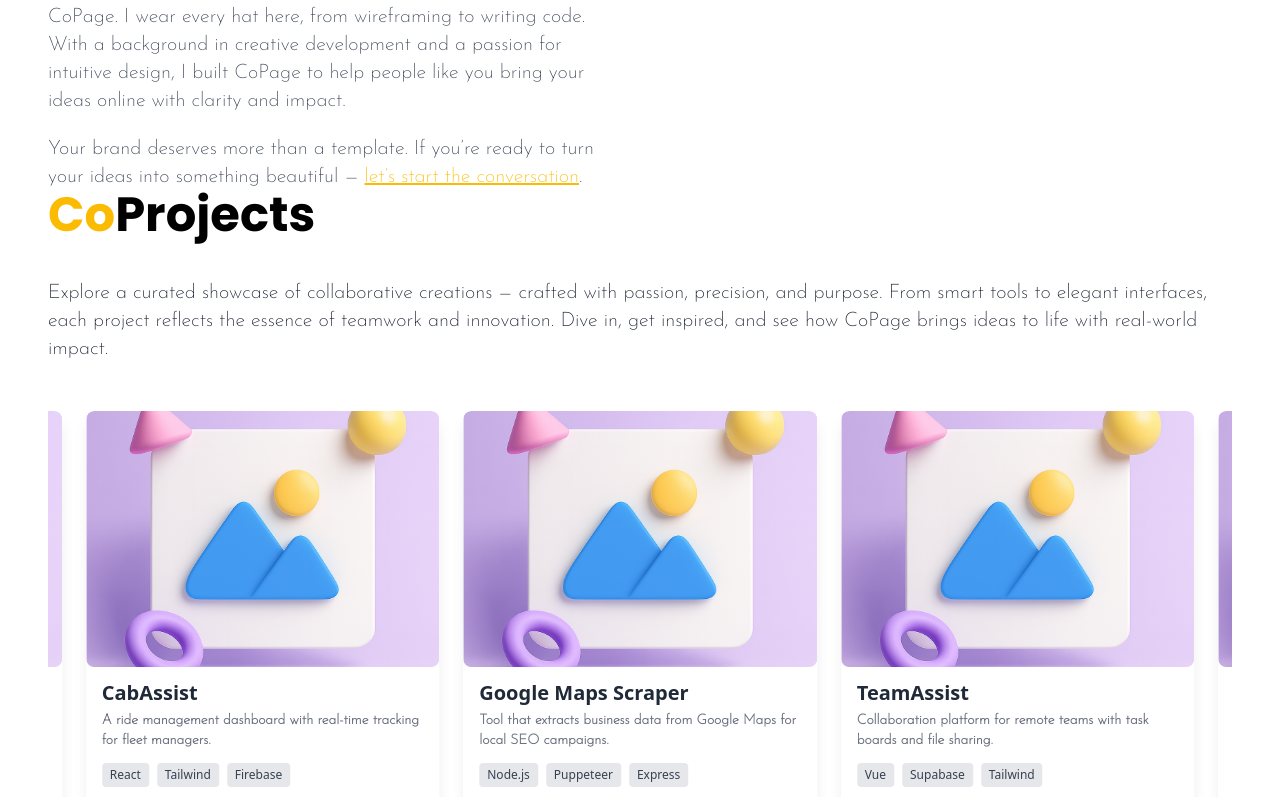
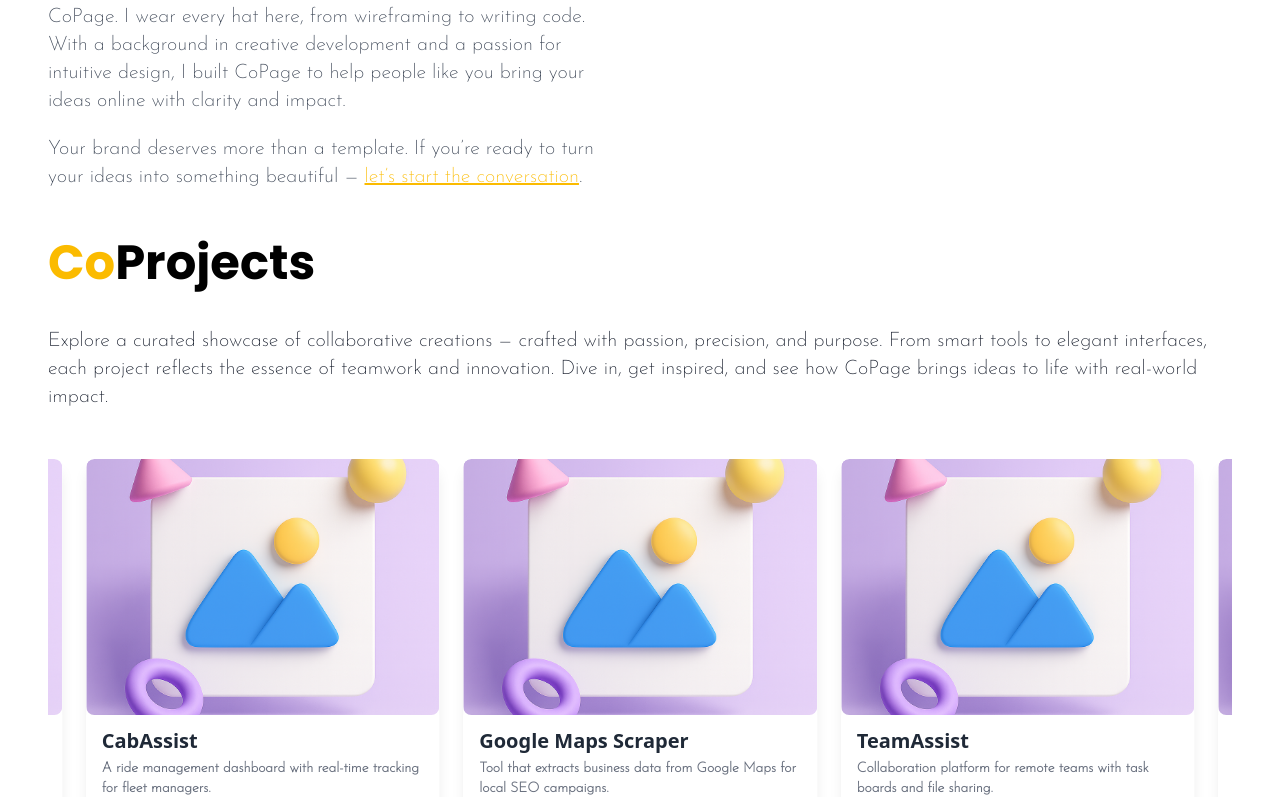
Before and after one commit to altamash1605/copage, a React (Vite) app: page / in a window 1280 px wide. Shown: the part 1405-2202 px from the top of the page. Built offline with nearby package versions, Linux system fonts and the light colour scheme.

Commit message:
Update Projects.jsx added top margin 12

```diff
--- a/src/components/Projects.jsx
+++ b/src/components/Projects.jsx
@@ -26,7 +26,7 @@ export default function Projects() {
   return (
     <motion.section
       id="projects"
-      className="py-16 px-8 md:px-12 max-w-7xl mx-auto"
+      className="py-16 px-8 mt-12  md:px-12 max-w-7xl mx-auto"
       variants={containerVariants}
       initial="hidden"
       whileInView="show"
```
